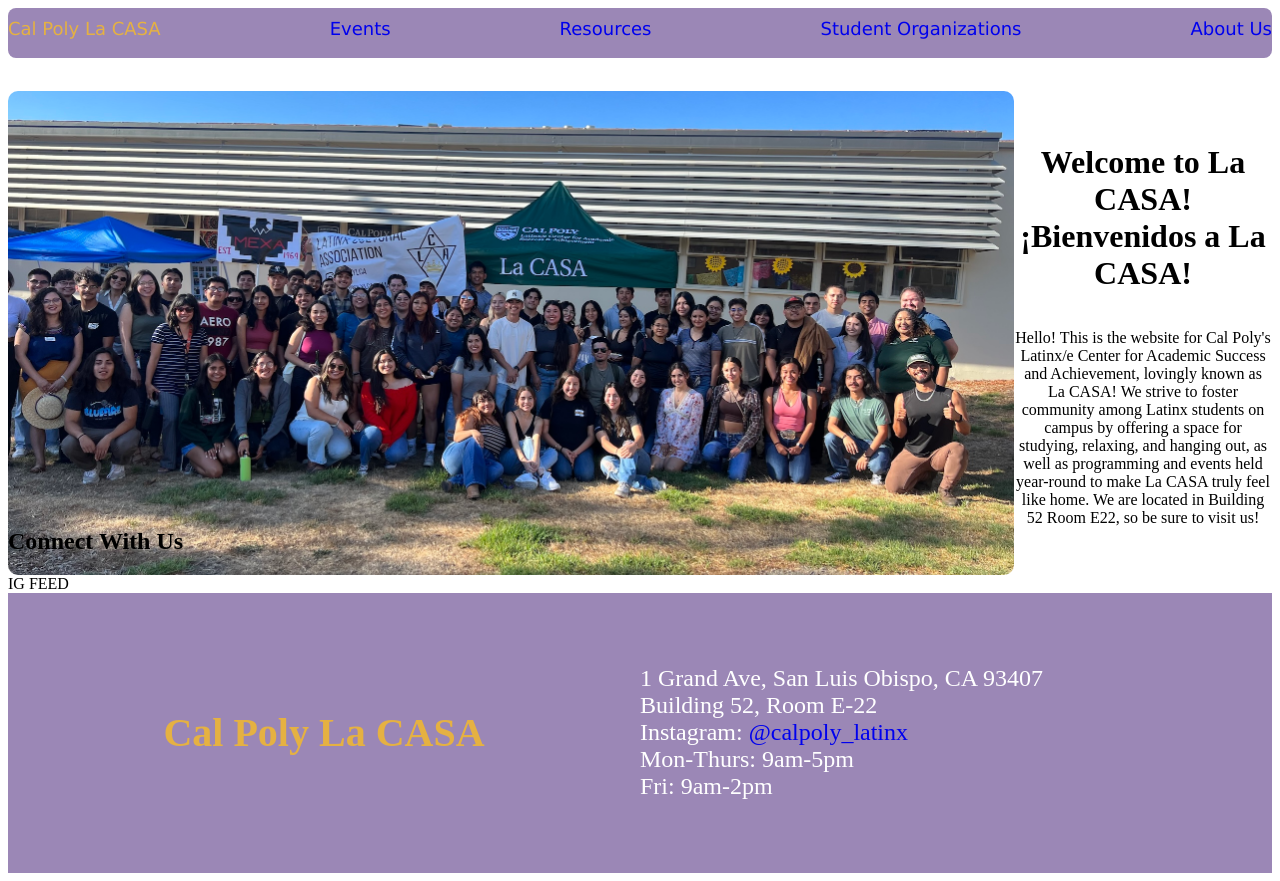
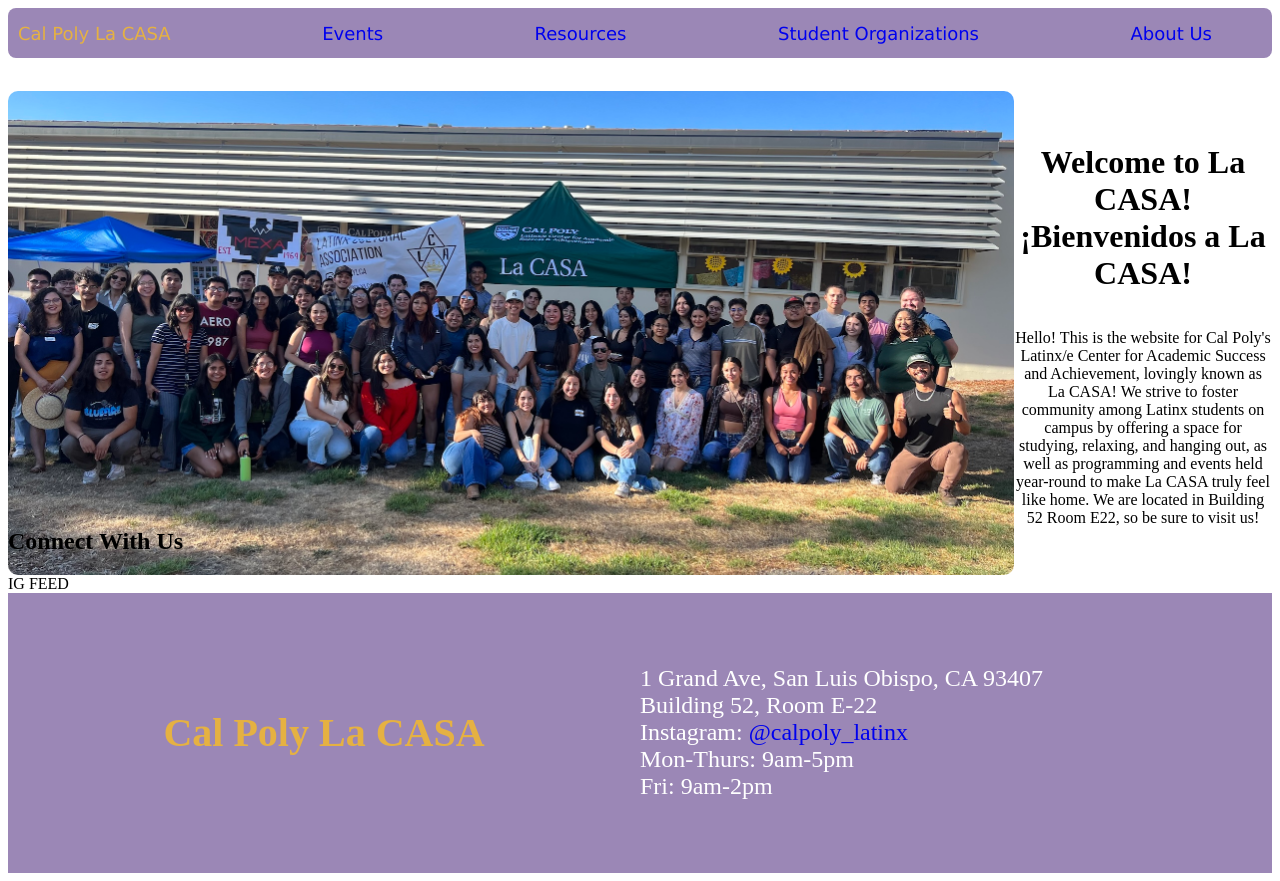
Before and after one commit to pgonza25/la-casa, a plain HTML site: page index.html in a window 1280 px wide. Drawn offline with Linux system fonts and the light colour scheme.

Commit message:
updated menubar element spacing

```diff
--- a/styles/home.css
+++ b/styles/home.css
@@ -13,7 +13,9 @@
 }
 
 .navbar a {
-    padding-top: 10px;
+    padding-top: 15px;
+    padding-right: 60px;
+    padding-left: 10px;
     text-decoration: none;
 }
 
```
